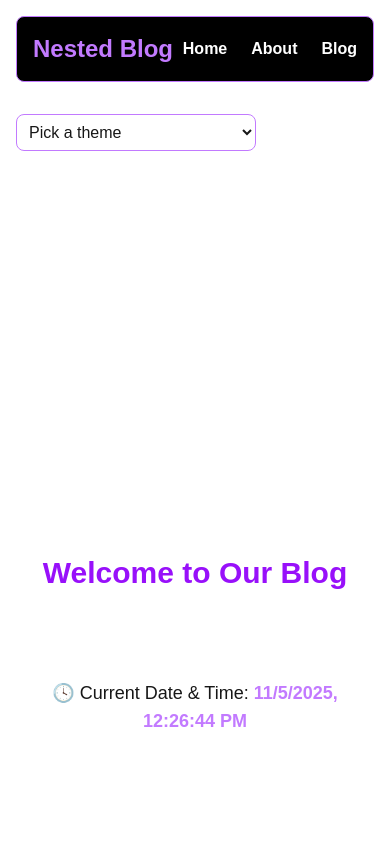
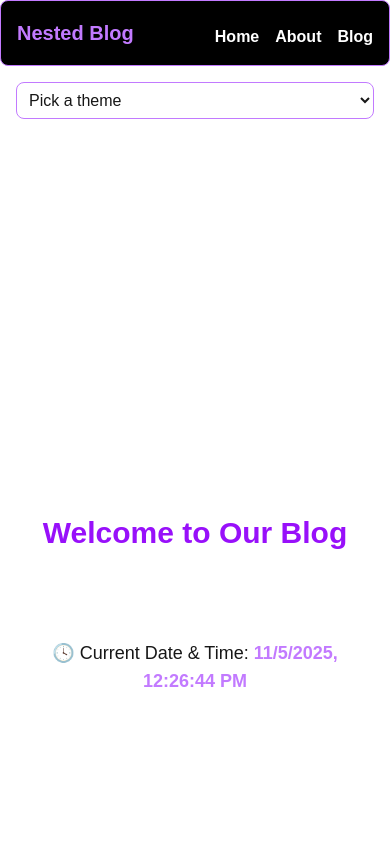
Before and after one commit to UWASEdjaria/Next.js-Nested-Project-Blog-with-Multiple-Rendering-Techniques, a Next.js app: page / in a window 390 px wide. Shown: the top 844 px of the page. Built offline with nearby package versions, Linux system fonts and the light colour scheme.

Commit message:
update layout to be responsive

```diff
--- a/src/app/layout.tsx
+++ b/src/app/layout.tsx
@@ -2,8 +2,6 @@
 
 import "./globals.css";
 import Link from "next/link";
-
-
 
 export default function RootLayout({
   children,
@@ -16,12 +14,13 @@ export default function RootLayout({
 
   return (
     <html lang="en">
-      <body className="flex flex-col min-h-screen gap-4 p-4 bg-gray-100 sm:flex-row sm:gap-6 sm:p-6">
-
+      <body className="flex flex-col min-h-screen bg-gray-100">
         {/* Header */}
-        <header className="flex flex-row items-center justify-between w-full p-4 bg-black border border-purple-400 rounded-lg">
-          <h1 className="text-2xl font-bold text-purple-400 sm">Nested Blog</h1>
-          <nav className="flex gap-6">
+        <header className="flex flex-wrap items-center justify-between w-full p-4 bg-black border border-purple-400 rounded-lg">
+          <h1 className="text-xl font-bold text-purple-400 sm:text-2xl">
+            Nested Blog
+          </h1>
+          <nav className="flex flex-wrap gap-4 mt-2 sm:mt-0 sm:gap-6">
             <Link
               href="/"
               className="font-semibold text-white transition-colors hover:text-purple-600"
@@ -43,27 +42,44 @@ export default function RootLayout({
           </nav>
         </header>
 
+
+        <div className="flex flex-col flex-1 w-full gap-6 p-4 sm:flex-row sm:p-6">
           {/* Theme Selector */}
-        <div className="my-4">
+          <div className="w-full sm:w-60">
             <select
-            className="p-2 border border-purple-400 rounded-lg select select-bordered w-60 hover:scale-105"
+              className="w-full p-2 transition border border-purple-400 rounded-lg select select-bordered hover:scale-105"
               title="Theme Selector"
               defaultValue=""
               onChange={handleThemeChange}
             >
-            <option disabled value="" className="text-white bg-gray-600 rounded-lg">
+              <option
+                disabled
+                value=""
+                className="text-white bg-gray-600 rounded-lg"
+              >
                 Pick a theme
               </option>
-            <option value="light" className="text-white bg-gray-600 rounded-lg">Light</option>
-            <option value="dark" className="text-white bg-gray-600 rounded-lg">Dark</option>
+              <option
+                value="light"
+                className="text-white bg-gray-600 rounded-lg"
+              >
+                Light
+              </option>
+              <option
+                value="dark"
+                className="text-white bg-gray-600 rounded-lg"
+              >
+                Dark
+              </option>
             </select>
           </div>
 
           {/* Main Content */}
           <main className="flex-1">{children}</main>
+        </div>
 
         {/* Footer */}
-        <footer className="py-6 text-center text-white border-t border-purple-800">
+        <footer className="py-6 text-center text-white bg-black border-t border-purple-800 rounded-t-lg">
           © 2025 My Blog
         </footer>
       </body>
```
Lines whose indentation alone changed are shown as unchanged.
